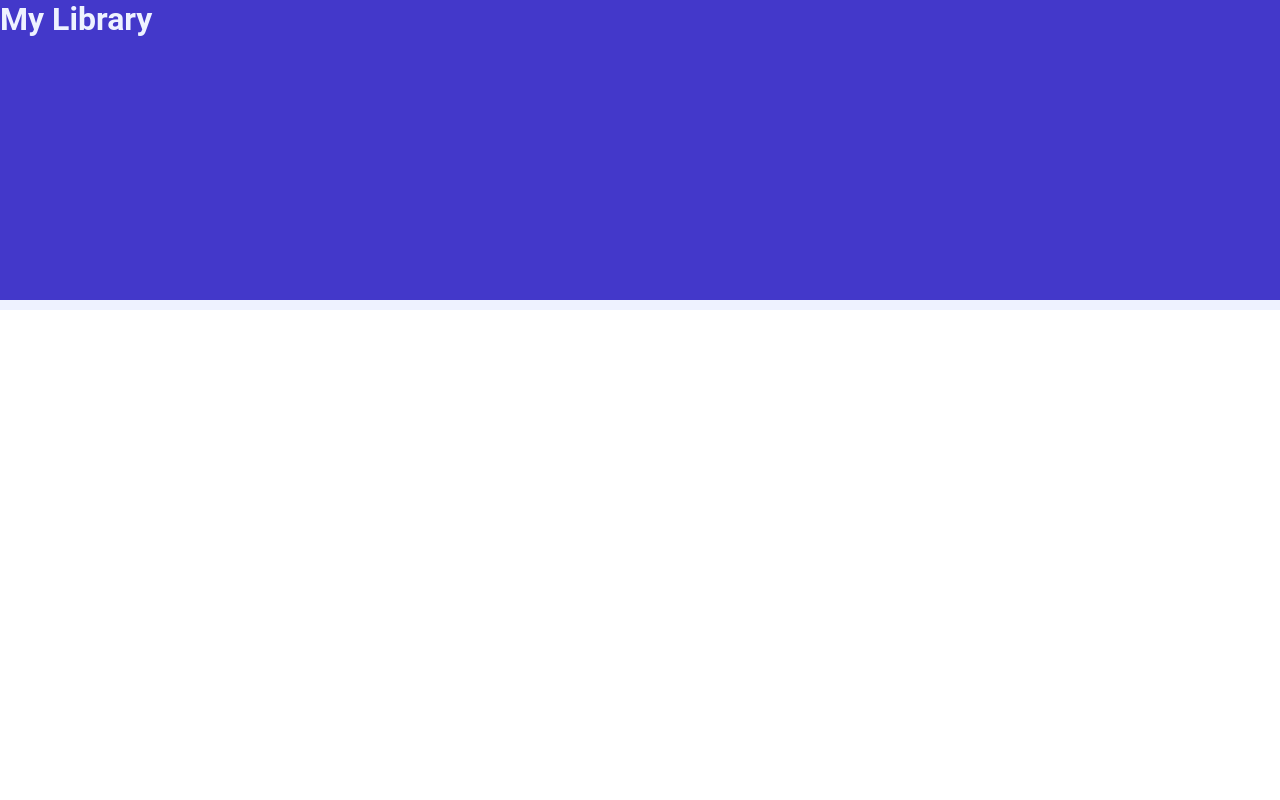
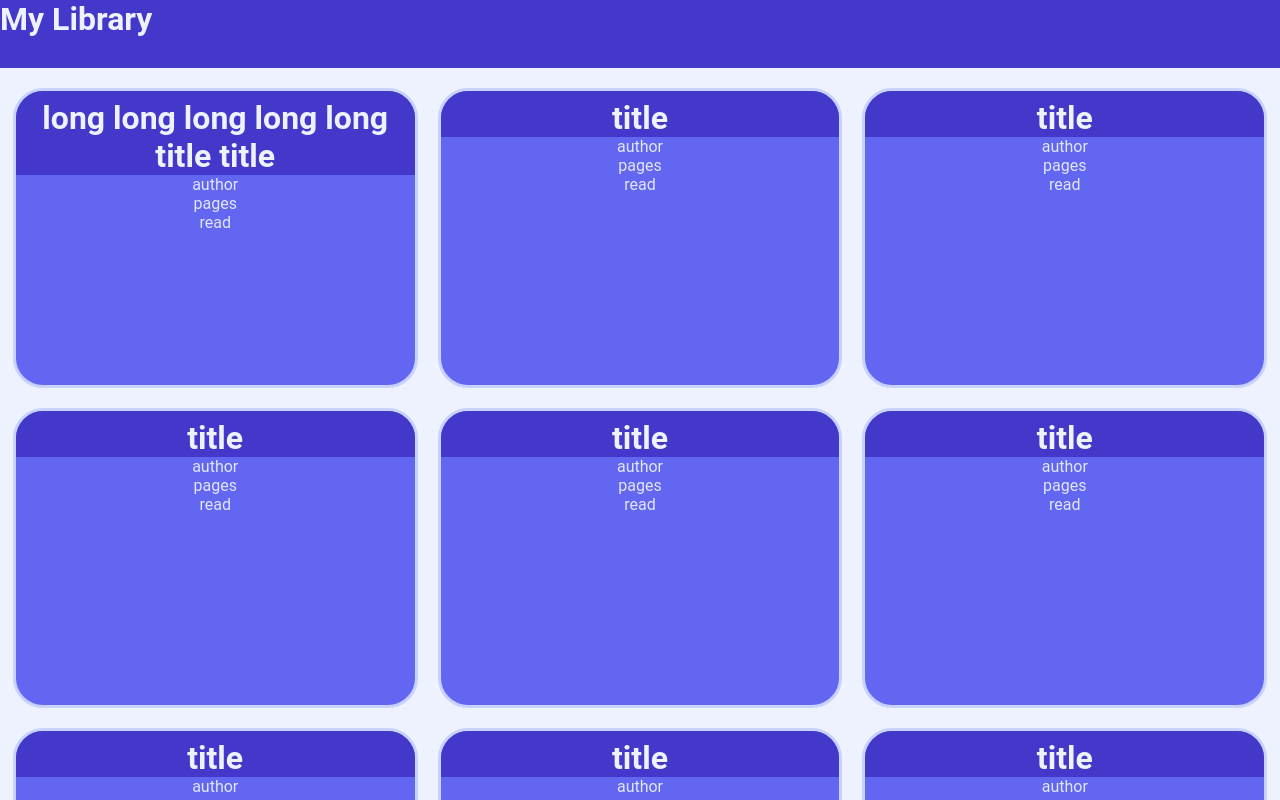
Before and after one commit to E-Trinh/Library, a plain HTML site: page index.html in a window 1280 px wide. Drawn offline with Linux system fonts and the light colour scheme.

Commit message:
Added styling to book cards

```diff
--- a/book.js
+++ b/book.js
@@ -38,3 +38,21 @@ function displayBook() {
         body.appendChild(bookDiv);
     });
 }
+
+myLibrary.push(new Book("long long long long long title title", "author", "pages", "read"));
+myLibrary.push(new Book("title", "author", "pages", "read"));
+myLibrary.push(new Book("title", "author", "pages", "read"));
+myLibrary.push(new Book("title", "author", "pages", "read"));
+myLibrary.push(new Book("title", "author", "pages", "read"));
+myLibrary.push(new Book("title", "author", "pages", "read"));
+myLibrary.push(new Book("title", "author", "pages", "read"));
+myLibrary.push(new Book("title", "author", "pages", "read"));
+myLibrary.push(new Book("title", "author", "pages", "read"));
+myLibrary.push(new Book("title", "author", "pages", "read"));
+myLibrary.push(new Book("title", "author", "pages", "read"));
+myLibrary.push(new Book("title", "author", "pages", "read"));
+myLibrary.push(new Book("title", "author", "pages", "read"));
+myLibrary.push(new Book("title", "author", "pages", "read"));
+myLibrary.push(new Book("title", "author", "pages", "read"));
+myLibrary.push(new Book("title", "author", "pages", "read"));
+displayBook();
--- a/styles.css
+++ b/styles.css
@@ -2,6 +2,8 @@
     --header-bg-color: #4338CA;
     --header-contrast-color: #EEF2FF;
     --content-bg-color: #EEF2FF;
+    --card-bg-color: #6366F1;
+    --card-contrast-color: #E0E7FF
 }
 
 * {
@@ -28,18 +30,33 @@ html, body {
 }
 
 .content {
-    padding-top: 10px;
-    width: 100vw;
+    width: 98vw;
+    padding-left: 1vw;
+    padding-right: 1vw;
+    padding-top: 20px;
+    padding-bottom: 5px;
     display: grid;
     grid-template-columns: repeat(auto-fit, minmax(350px, 3fr));
     grid-auto-rows: minmax(300px, 500px) ;
     grid-auto-flow: row;
-    gap: 1%;
+    gap: 20px;
     overflow: auto;
     background-color: var(--content-bg-color);
-    color: #101010;
 }
 
 .book-card {
     text-align: center;
+    border: 3px solid #C7D2FE;
+    border-radius: 30px;
+    overflow: auto;
+    background-color: var(--card-bg-color);
+    color: var(--card-contrast-color);
 }
+
+.book-card h1{
+    padding-top: 2%;
+    padding-left: 0.5%;
+    padding-right: 0.5%;
+    background-color: var(--header-bg-color);
+    color: var(--header-contrast-color);
+}
```
